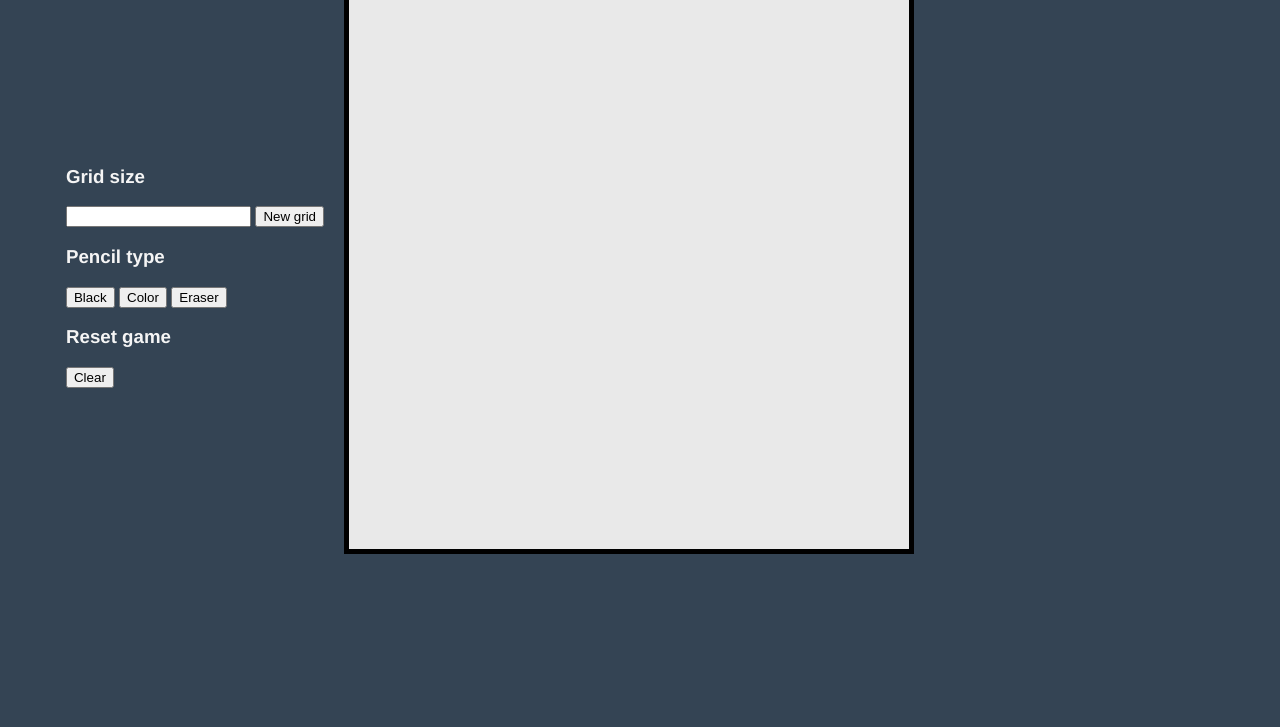
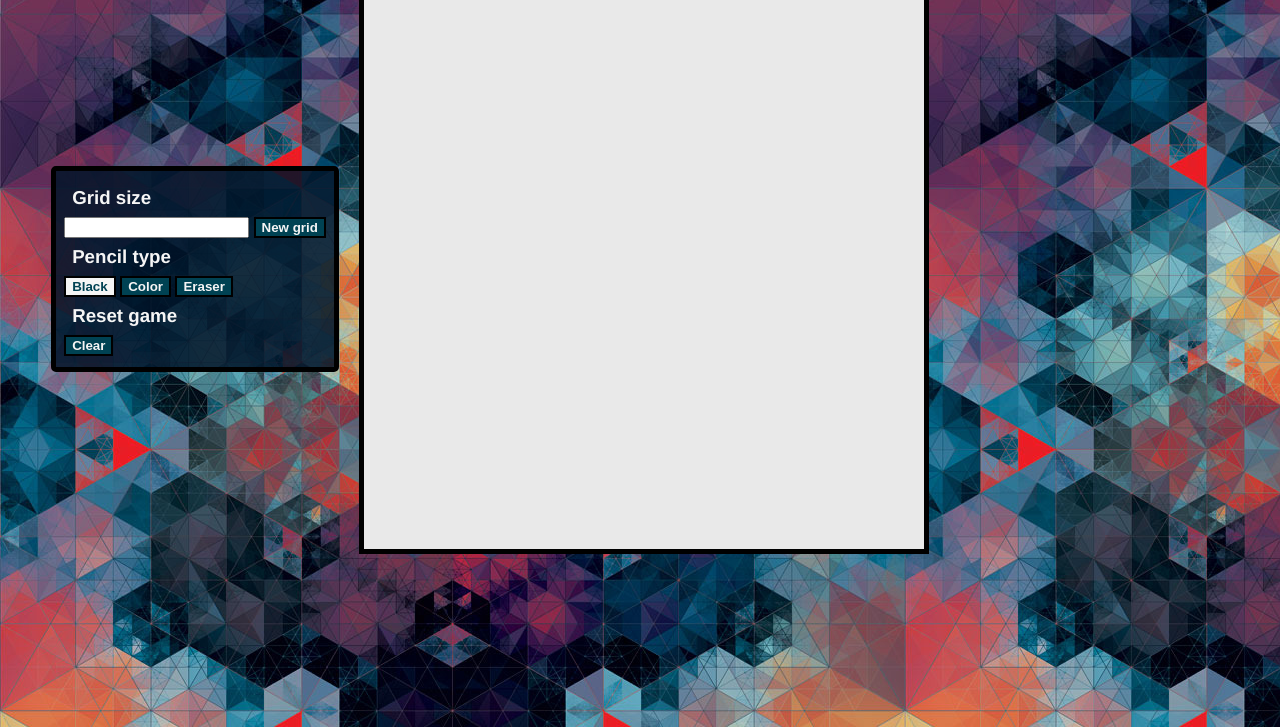
Before and after one commit to TonyReyesM/Etch-A-Sketch, a plain HTML site: page index.html in a window 1280 px wide. Both pictures are taken after a click on the button "Black". Shown: the part 73-800 px from the top of the page. Drawn offline with Linux system fonts and the light colour scheme.

Commit message:
Added button functionality

```diff
--- a/index.html
+++ b/index.html
@@ -13,17 +13,17 @@
                 <div class="grid-modifier">
                     <h3>Grid size</h3>
                     <input type="text">
-                    <button class="grid-create">New grid</button>
+                    <button class="grid-create"><b>New grid</b></button>
                 </div>
                 <div class="pencil-buttons">
                     <h3>Pencil type</h3>
-                    <button class="black-pencil">Black</button>
-                    <button class="rgb-pencil">Color</button>
-                    <button class="eraser">Eraser</button>
+                    <button class="black-pencil pencil"><b>Black</b></button>
+                    <button class="rgb-pencil pencil"><b>Color</b></button>
+                    <button class="eraser pencil"><b>Eraser</b></button>
                 </div>
                 <div class="reset-button">
                     <h3>Reset game</h3>
-                    <button class="clear">Clear</button>
+                    <button class="clear"><b>Clear</b></button>
                 </div>
             </div>
         </div>
--- a/script.js
+++ b/script.js
@@ -68,7 +68,7 @@ function pencil(){
 //PENCIL TYPES-----------------------------------------------------------------------
 
 function colorBlack(element){
-    element.classList.add('coloredBlack')
+    element.style.background = 'black'
 }
 
 function colorRGB(element) {
@@ -83,17 +83,47 @@ function erase(element){
 }
 
 //BUTTONS---------------------------------------------------------------------------------------------
+function buttonChange(element) {
+    const pencilButtons = document.querySelectorAll('.pencil');
+    pencilButtons.forEach(button => button.classList.remove('selected'));
+    element.classList.add('selected');
+}
+
+function buttonClick(element) {
+
+    element.classList.remove('selected');
+}
+
 const clearButton = document.querySelector('.clear')
-clearButton.addEventListener('click', eraseAll)
+//clearButton.addEventListener('click', eraseAll)
+clearButton.addEventListener('mousedown', () => clearButton.classList.add('selected'))
+clearButton.addEventListener('mouseup', () => {
+    eraseAll();
+    clearButton.classList.remove('selected')
+})
+
+const createGridButton = document.querySelector('.grid-create')
+//createGridButton.addEventListener('click', createNewGrid)
+createGridButton.addEventListener('mousedown', () => createGridButton.classList.add('selected'))
+createGridButton.addEventListener('mouseup', () => {
+    createNewGrid();
+    createGridButton.classList.remove('selected');
+})
 
 const blackPencilButton = document.querySelector('.black-pencil')
-blackPencilButton.addEventListener('click', () => pencilType = 'black')
+blackPencilButton.addEventListener('click', () => {
+    pencilType = 'black';
+    buttonChange(blackPencilButton)
+})
 
 const rgbPencilButton = document.querySelector('.rgb-pencil')
-rgbPencilButton.addEventListener('click', () => pencilType = 'rgb')
+rgbPencilButton.addEventListener('click', () => {
+    pencilType = 'rgb'
+    buttonChange(rgbPencilButton)
+})
 
 const eraserButton = document.querySelector('.eraser')
-eraserButton.addEventListener('click', () => pencilType = 'eraser')
-
-const createGridButton = document.querySelector('.grid-create')
-createGridButton.addEventListener('click', createNewGrid)
+eraserButton.addEventListener('click', () => {
+    pencilType = 'eraser'
+    buttonChange(eraserButton)
+})
--- a/style.css
+++ b/style.css
@@ -6,7 +6,17 @@ body {
     justify-content: center;
     align-items: center;
     margin: 0px;
-    background-color: rgba(0, 21, 41, 0.795);
+    background-image: url("./hypercube.jpg");
+}
+
+h3 {
+    margin: 8px;
+}
+
+button {
+    color: whitesmoke;
+    background-color: rgb(0, 66, 83);
+    border-style: solid;
 }
 
 .title {
@@ -23,6 +33,17 @@ body {
 
 .clear {
     margin-bottom: 3px;
+}
+
+.options {
+    border-width: 5px;
+    border-radius: 5px;
+    border-style: solid;
+    border-color: black;
+    padding: 8px;
+    background-color: rgba(0, 21, 41, 0.856);
+    display: flex;
+    flex-direction: column;
 }
 
 .grid {
@@ -50,6 +71,7 @@ body {
     background-color: rgb(233, 233, 233);
 }
 
-.coloredBlack {
-    background-color: black;
+.selected {
+    color: rgb(0, 66, 83);
+    background-color: whitesmoke;
 }
```
Also changed, not shown: hypercube.jpg (added).
